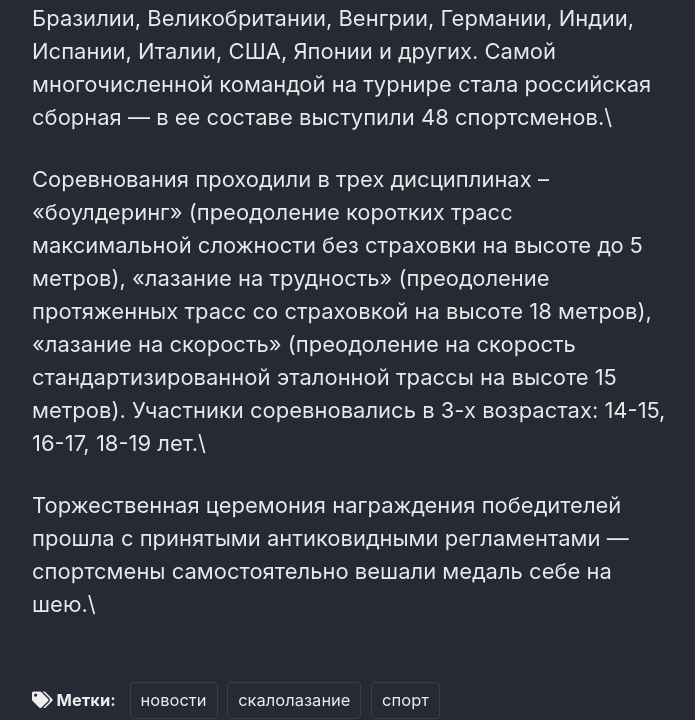
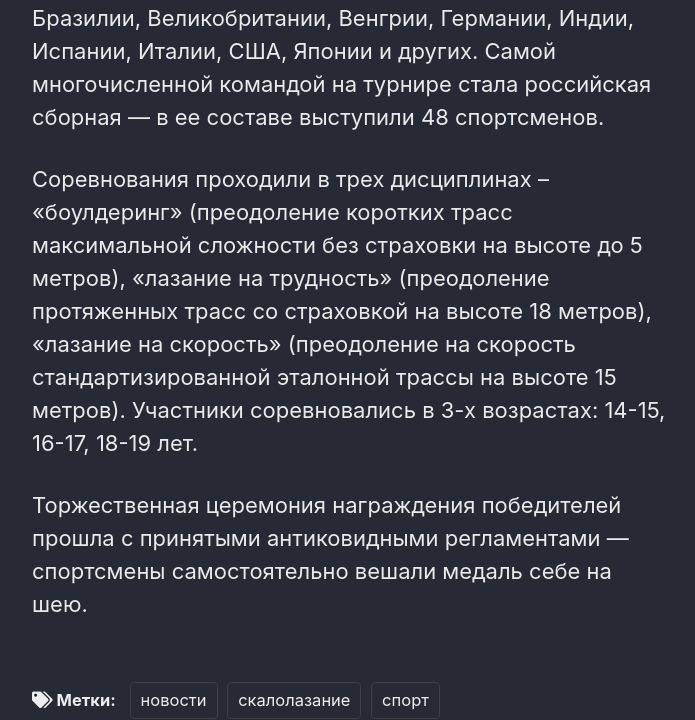
Before and after one commit to anonuser01234/anonuser01234.github.io, a Jekyll site: the page built from _posts/2021-08-30-pervenstvo-po-skalolazaniyu.md, in a window 1280 px wide and 1400 px high. Shown: the part 606-1326 px from the top of the window, without its empty margins (290-985 px from the left). Built offline with Jekyll 4.4.1, drawn with Linux system fonts in a browser that asks for light colours; cached includes are drawn as plain includes; comment, search, counter and statistics services are not loaded; some of the changed text lies outside the part shown.

```diff
--- a/_posts/2021-08-30-pervenstvo-po-skalolazaniyu.md
+++ b/_posts/2021-08-30-pervenstvo-po-skalolazaniyu.md
@@ -14,8 +14,8 @@ tags:
 
 ---
 
-Первенство мира по скалолазанию – 2021 проходило с 21 по 30 августа в спортивном центре «Гран-При» (улица Ворошилова,1а). В нем приняли участие 405 спортсменов из 37 стран, в том числе из Австрии, Аргентины, Бразилии, Великобритании, Венгрии, Германии, Индии, Испании, Италии, США, Японии и других. Самой многочисленной командой на турнире стала российская сборная — в ее составе выступили 48 спортсменов.\
+Первенство мира по скалолазанию – 2021 проходило с 21 по 30 августа в спортивном центре «Гран-При» (улица Ворошилова,1а). В нем приняли участие 405 спортсменов из 37 стран, в том числе из Австрии, Аргентины, Бразилии, Великобритании, Венгрии, Германии, Индии, Испании, Италии, США, Японии и других. Самой многочисленной командой на турнире стала российская сборная — в ее составе выступили 48 спортсменов.
 
-Соревнования проходили в трех дисциплинах – «боулдеринг» (преодоление коротких трасс максимальной сложности без страховки на высоте до 5 метров), «лазание на трудность» (преодоление протяженных трасс со страховкой на высоте 18 метров), «лазание на скорость» (преодоление на скорость стандартизированной эталонной трассы на высоте 15 метров). Участники соревновались в 3-х возрастах: 14-15, 16-17, 18-19 лет.\
+Соревнования проходили в трех дисциплинах – «боулдеринг» (преодоление коротких трасс максимальной сложности без страховки на высоте до 5 метров), «лазание на трудность» (преодоление протяженных трасс со страховкой на высоте 18 метров), «лазание на скорость» (преодоление на скорость стандартизированной эталонной трассы на высоте 15 метров). Участники соревновались в 3-х возрастах: 14-15, 16-17, 18-19 лет.
 
-Торжественная церемония награждения победителей прошла с принятыми антиковидными регламентами — спортсмены самостоятельно вешали медаль себе на шею.\
+Торжественная церемония награждения победителей прошла с принятыми антиковидными регламентами — спортсмены самостоятельно вешали медаль себе на шею.
```
